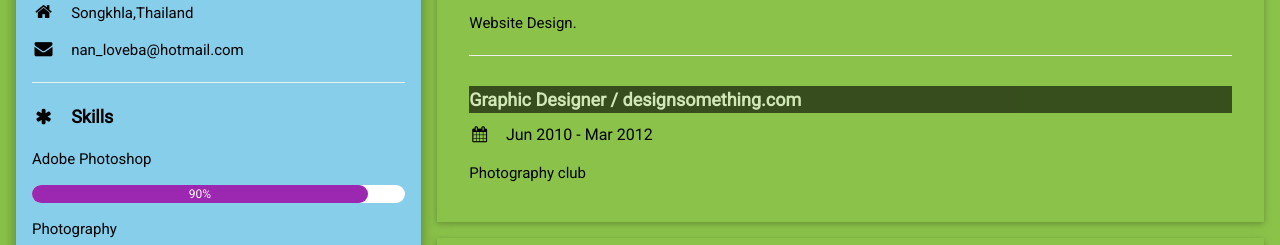
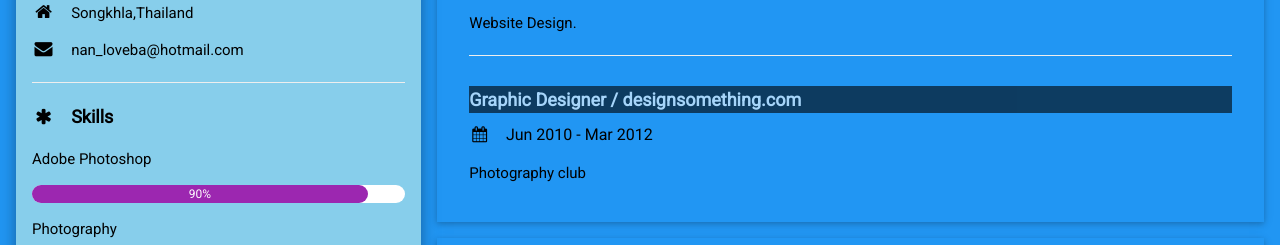
Before and after one commit to nattida3058/project01, a plain HTML site: page index.html in a window 1280 px wide. Shown: the part 337-582 px from the top of the page. Drawn offline with nearby package versions, Linux system fonts and the light colour scheme.

Commit message:
Update index.html

```diff
--- a/index.html
+++ b/index.html
@@ -9,7 +9,7 @@
 <style>
 html,body,h1,h2,h3,h4,h5,h6 {font-family: "Roboto", sans-serif}
 </style>
-<body class="w3-light-green">
+<body class="w3-blue">
 
 <!-- Page Container -->
 <div class="w3-content w3-margin-top" style="max-width:1400px;">
```
